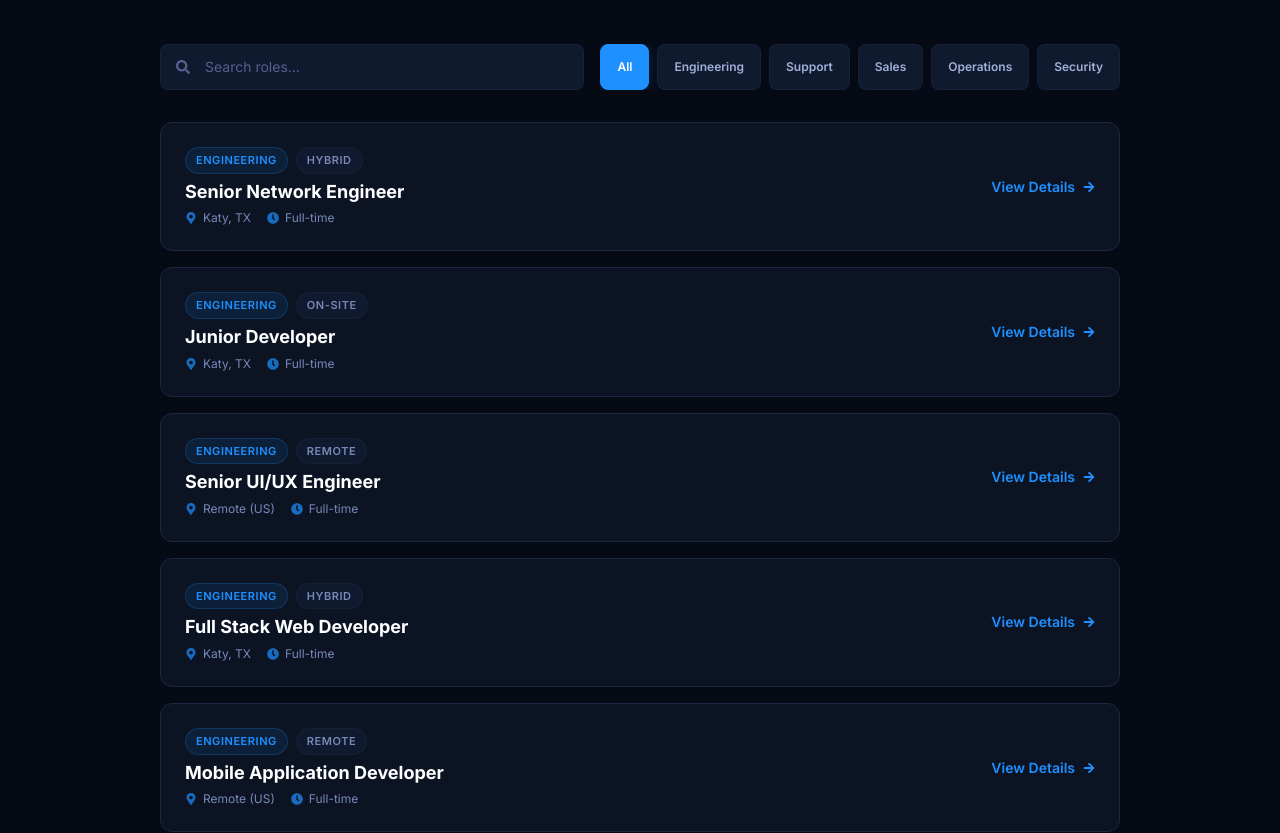
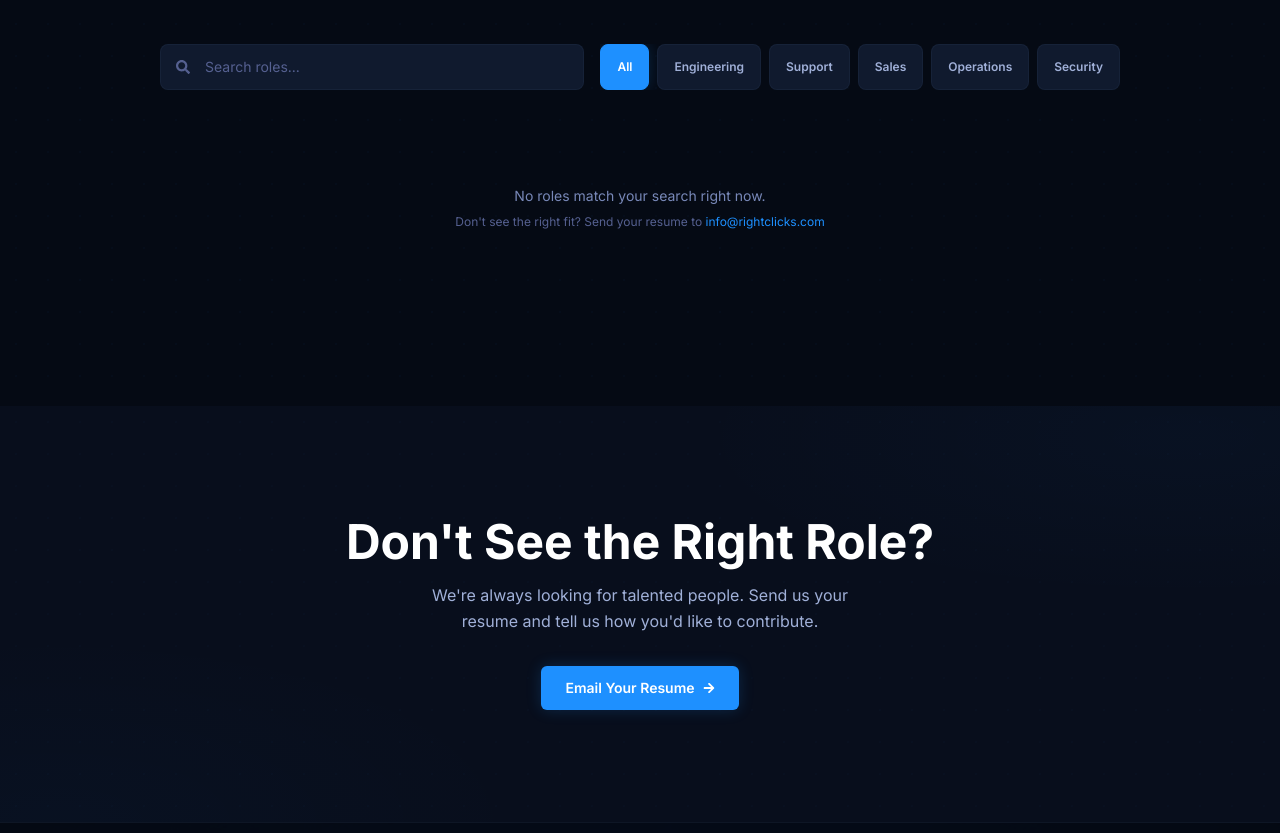
Before and after one commit to Sajana4197/RightClick, a React (Vite) app: page /careers in a window 1280 px wide. Shown: the part 1720-2553 px from the top of the page. Built offline with nearby package versions, Linux system fonts and the light colour scheme.

Commit message:
Remove vacancies

```diff
--- a/src/components/sections/AboutSection.jsx
+++ b/src/components/sections/AboutSection.jsx
@@ -106,7 +106,7 @@ export default function AboutSection() {
                 className="absolute bottom-6 left-6 bg-brand-blue rounded-xl px-5 py-4 shadow-blue-glow"
               >
                 <p className="text-white text-3xl font-extrabold leading-none">
-                  15+
+                  2+
                 </p>
                 <p className="text-white/80 text-xs mt-1 leading-tight">
                   Years of
--- a/src/components/sections/HeroSection.jsx
+++ b/src/components/sections/HeroSection.jsx
@@ -57,7 +57,7 @@ const STATS = [
   { icon: <FaShieldAlt />, value: "99.9%", label: "System Uptime" },
   { icon: <FaHeadset />, value: "24/7", label: "Expert Support" },
   { icon: <FaChartLine />, value: "40%", label: "Lower IT Costs" },
-  { icon: <HiStar />, value: "500+", label: "Businesses Trust Us" },
+  // { icon: <HiStar />, value: "500+", label: "Businesses Trust Us" },
 ];
 
 function FloatingCard({ card }) {
--- a/src/pages/Careers.jsx
+++ b/src/pages/Careers.jsx
@@ -32,138 +32,138 @@ const DEPARTMENTS = [
 ];
 
 const JOBS = [
-  {
-    id: 1,
-    title: "Senior Network Engineer",
-    department: "Engineering",
-    location: "Katy, TX",
-    type: "Full-time",
-    remote: "Hybrid",
-    desc: "We are looking for a Senior Software Engineer to lead the design, development, and optimization of high-quality software solutions. You will collaborate with cross-functional teams and mentor junior engineers.",
-    responsibilities: [
-      "Design and implement scalable, secure, and high-performance applications.",
-      "Lead code reviews, provide technical guidance, and enforce best practices.",
-      "Work closely with product managers and stakeholders to define requirements.",
-      "Troubleshoot, debug, and optimize existing systems.",
-      "Mentor and guide junior developers.",
-    ],
-    requirements: [
-      "Bachelor’s or Master’s degree in Computer Science, Engineering, or related field.",
-      "5+ years of professional software development experience.",
-      "Proven experience leading engineering teams or projects.",
-      "Strong in Java, C#, Python, or similar.",
-      "Hands-on experience with cloud platforms (AWS, Azure, GCP).",
-      "Proficiency in databases (SQL/NoSQL), microservices, and APIs.",
-      "Experience with CI/CD and DevOps practices.",
-      "Strong problem-solving and analytical skills.",
-      "Excellent communication and leadership abilities.",
-      "Team-oriented mindset with mentoring experience.",
-    ],
-  },
-  {
-    id: 2,
-    title: "Junior Developer",
-    department: "Engineering",
-    location: "Katy, TX",
-    type: "Full-time",
-    remote: "On-site",
-    desc: "We are seeking a Junior Developer to assist in building and maintaining applications while learning and growing under senior guidance.",
-    responsibilities: [
-      "Write clean and maintainable code with supervision.",
-      "Assist in debugging, testing, and documenting software.",
-      "Collaborate with senior developers on project tasks.",
-      "Learn new technologies and frameworks as required.",
-    ],
-    requirements: [
-      "Bachelor’s degree in Computer Science or related field (or equivalent training).",
-      "Internship or 0–2 years of experience in software development.",
-      "Basic knowledge of at least one programming language (Java, Python, C#, or JavaScript).",
-      "Familiarity with databases and version control (Git).",
-      "Understanding of software development lifecycle.",
-      "Willingness to learn and adapt quickly.",
-      "Srong attention to detail.",
-      "Good teamwork and communication skills.",
-    ],
-  },
-  {
-    id: 3,
-    title: "Senior UI/UX Engineer",
-    department: "Engineering",
-    location: "Remote (US)",
-    type: "Full-time",
-    remote: "Remote",
-    desc: "We are looking for a Senior UI/UX Engineer to design and implement user-friendly, visually appealing, and intuitive digital experiences.",
-    responsibilities: [
-      "Conduct user research, usability testing, and user journey mapping.",
-      "Translate concepts into wireframes, mockups, and prototypes.",
-      "Collaborate with developers to implement designs.",
-      "Ensure design consistency across web and mobile platforms.",
-      "Stay updated on UI/UX trends and tools.",
-    ],
-    requirements: [
-      "Bachelor’s degree in Design, HCI, Computer Science, or related field.",
-      "4+ years of experience in UI/UX design.",
-      "Strong portfolio showcasing user-centered design projects.",
-      "Expertise in design tools (Figma, Sketch, Adobe XD).",
-      "Proficiency in HTML, CSS, and basic JavaScript.",
-      "Understanding of accessibility standards.",
-      "Strong creativity and problem-solving ability.",
-      "Excellent communication and presentation skills.",
-      "Attention to detail and user empathy.",
-    ],
-  },
-  {
-    id: 4,
-    title: "Full Stack Web Developer",
-    department: "Engineering",
-    location: "Katy, TX",
-    type: "Full-time",
-    remote: "Hybrid",
-    desc: "We are hiring a Full Stack Developer to build and maintain robust web applications across front-end and back-end.",
-    responsibilities: [
-      "Develop and maintain both server-side and client-side applications.",
-      "Design and manage APIs and databases.",
-      "Collaborate with designers to ensure seamless user experience.",
-      "Optimize applications for performance and scalability.",
-    ],
-    requirements: [
-      "Bachelor’s degree in Computer Science, Software Engineering, or related field.",
-      "3+ years of experience in full stack web development.",
-      "Proficiency in front-end frameworks (React, Angular, or Vue).",
-      "Strong back-end skills (Node.js, Django, Spring Boot, or .NET).",
-      "Database experience (MySQL, PostgreSQL, MongoDB).",
-      "Familiarity with Git, CI/CD, and REST APIs.",
-      "Strong problem-solving mindset.",
-      "Ability to work in cross-functional teams.",
-      "Good communication and organizational skills.",
-    ],
-  },
-  {
-    id: 5,
-    title: "Mobile Application Developer",
-    department: "Engineering",
-    location: "Remote (US)",
-    type: "Full-time",
-    remote: "Remote",
-    desc: "We are seeking a Mobile Application Developer to create high-quality iOS and Android applications with smooth performance and great user experience.",
-    responsibilities: [
-      "Design, build, and maintain mobile apps.",
-      "Collaborate with UI/UX designers and backend teams.",
-      "Integrate APIs and third-party services.",
-      "Ensure app performance, security, and compatibility across devices.",
-    ],
-    requirements: [
-      "Bachelor’s degree in Computer Science, Software Engineering, or related field.",
-      "2+ years of experience in mobile app development",
-      "Strong knowledge of Kotlin/Java (Android) or Swift (iOS).",
-      "Experience with cross-platform frameworks (Flutter, React Native) is a plus.",
-      "Understanding of app store deployment processes.",
-      "Familiarity with mobile app security best practices.",
-      "Creative mindset with attention to detail.",
-      "Strong debugging and problem-solving skills.",
-      "Ability to work independently and in a team.",
-    ],
-  },
+  // {
+  //   id: 1,
+  //   title: "Senior Network Engineer",
+  //   department: "Engineering",
+  //   location: "Katy, TX",
+  //   type: "Full-time",
+  //   remote: "Hybrid",
+  //   desc: "We are looking for a Senior Software Engineer to lead the design, development, and optimization of high-quality software solutions. You will collaborate with cross-functional teams and mentor junior engineers.",
+  //   responsibilities: [
+  //     "Design and implement scalable, secure, and high-performance applications.",
+  //     "Lead code reviews, provide technical guidance, and enforce best practices.",
+  //     "Work closely with product managers and stakeholders to define requirements.",
+  //     "Troubleshoot, debug, and optimize existing systems.",
+  //     "Mentor and guide junior developers.",
+  //   ],
+  //   requirements: [
+  //     "Bachelor’s or Master’s degree in Computer Science, Engineering, or related field.",
+  //     "5+ years of professional software development experience.",
+  //     "Proven experience leading engineering teams or projects.",
+  //     "Strong in Java, C#, Python, or similar.",
+  //     "Hands-on experience with cloud platforms (AWS, Azure, GCP).",
+  //     "Proficiency in databases (SQL/NoSQL), microservices, and APIs.",
+  //     "Experience with CI/CD and DevOps practices.",
+  //     "Strong problem-solving and analytical skills.",
+  //     "Excellent communication and leadership abilities.",
+  //     "Team-oriented mindset with mentoring experience.",
+  //   ],
+  // },
+  // {
+  //   id: 2,
+  //   title: "Junior Developer",
+  //   department: "Engineering",
+  //   location: "Katy, TX",
+  //   type: "Full-time",
+  //   remote: "On-site",
+  //   desc: "We are seeking a Junior Developer to assist in building and maintaining applications while learning and growing under senior guidance.",
+  //   responsibilities: [
+  //     "Write clean and maintainable code with supervision.",
+  //     "Assist in debugging, testing, and documenting software.",
+  //     "Collaborate with senior developers on project tasks.",
+  //     "Learn new technologies and frameworks as required.",
+  //   ],
+  //   requirements: [
+  //     "Bachelor’s degree in Computer Science or related field (or equivalent training).",
+  //     "Internship or 0–2 years of experience in software development.",
+  //     "Basic knowledge of at least one programming language (Java, Python, C#, or JavaScript).",
+  //     "Familiarity with databases and version control (Git).",
+  //     "Understanding of software development lifecycle.",
+  //     "Willingness to learn and adapt quickly.",
+  //     "Srong attention to detail.",
+  //     "Good teamwork and communication skills.",
+  //   ],
+  // },
+  // {
+  //   id: 3,
+  //   title: "Senior UI/UX Engineer",
+  //   department: "Engineering",
+  //   location: "Remote (US)",
+  //   type: "Full-time",
+  //   remote: "Remote",
+  //   desc: "We are looking for a Senior UI/UX Engineer to design and implement user-friendly, visually appealing, and intuitive digital experiences.",
+  //   responsibilities: [
+  //     "Conduct user research, usability testing, and user journey mapping.",
+  //     "Translate concepts into wireframes, mockups, and prototypes.",
+  //     "Collaborate with developers to implement designs.",
+  //     "Ensure design consistency across web and mobile platforms.",
+  //     "Stay updated on UI/UX trends and tools.",
+  //   ],
+  //   requirements: [
+  //     "Bachelor’s degree in Design, HCI, Computer Science, or related field.",
+  //     "4+ years of experience in UI/UX design.",
+  //     "Strong portfolio showcasing user-centered design projects.",
+  //     "Expertise in design tools (Figma, Sketch, Adobe XD).",
+  //     "Proficiency in HTML, CSS, and basic JavaScript.",
+  //     "Understanding of accessibility standards.",
+  //     "Strong creativity and problem-solving ability.",
+  //     "Excellent communication and presentation skills.",
+  //     "Attention to detail and user empathy.",
+  //   ],
+  // },
+  // {
+  //   id: 4,
+  //   title: "Full Stack Web Developer",
+  //   department: "Engineering",
+  //   location: "Katy, TX",
+  //   type: "Full-time",
+  //   remote: "Hybrid",
+  //   desc: "We are hiring a Full Stack Developer to build and maintain robust web applications across front-end and back-end.",
+  //   responsibilities: [
+  //     "Develop and maintain both server-side and client-side applications.",
+  //     "Design and manage APIs and databases.",
+  //     "Collaborate with designers to ensure seamless user experience.",
+  //     "Optimize applications for performance and scalability.",
+  //   ],
+  //   requirements: [
+  //     "Bachelor’s degree in Computer Science, Software Engineering, or related field.",
+  //     "3+ years of experience in full stack web development.",
+  //     "Proficiency in front-end frameworks (React, Angular, or Vue).",
+  //     "Strong back-end skills (Node.js, Django, Spring Boot, or .NET).",
+  //     "Database experience (MySQL, PostgreSQL, MongoDB).",
+  //     "Familiarity with Git, CI/CD, and REST APIs.",
+  //     "Strong problem-solving mindset.",
+  //     "Ability to work in cross-functional teams.",
+  //     "Good communication and organizational skills.",
+  //   ],
+  // },
+  // {
+  //   id: 5,
+  //   title: "Mobile Application Developer",
+  //   department: "Engineering",
+  //   location: "Remote (US)",
+  //   type: "Full-time",
+  //   remote: "Remote",
+  //   desc: "We are seeking a Mobile Application Developer to create high-quality iOS and Android applications with smooth performance and great user experience.",
+  //   responsibilities: [
+  //     "Design, build, and maintain mobile apps.",
+  //     "Collaborate with UI/UX designers and backend teams.",
+  //     "Integrate APIs and third-party services.",
+  //     "Ensure app performance, security, and compatibility across devices.",
+  //   ],
+  //   requirements: [
+  //     "Bachelor’s degree in Computer Science, Software Engineering, or related field.",
+  //     "2+ years of experience in mobile app development",
+  //     "Strong knowledge of Kotlin/Java (Android) or Swift (iOS).",
+  //     "Experience with cross-platform frameworks (Flutter, React Native) is a plus.",
+  //     "Understanding of app store deployment processes.",
+  //     "Familiarity with mobile app security best practices.",
+  //     "Creative mindset with attention to detail.",
+  //     "Strong debugging and problem-solving skills.",
+  //     "Ability to work independently and in a team.",
+  //   ],
+  // },
 ];
 
 const BENEFITS = [
```
